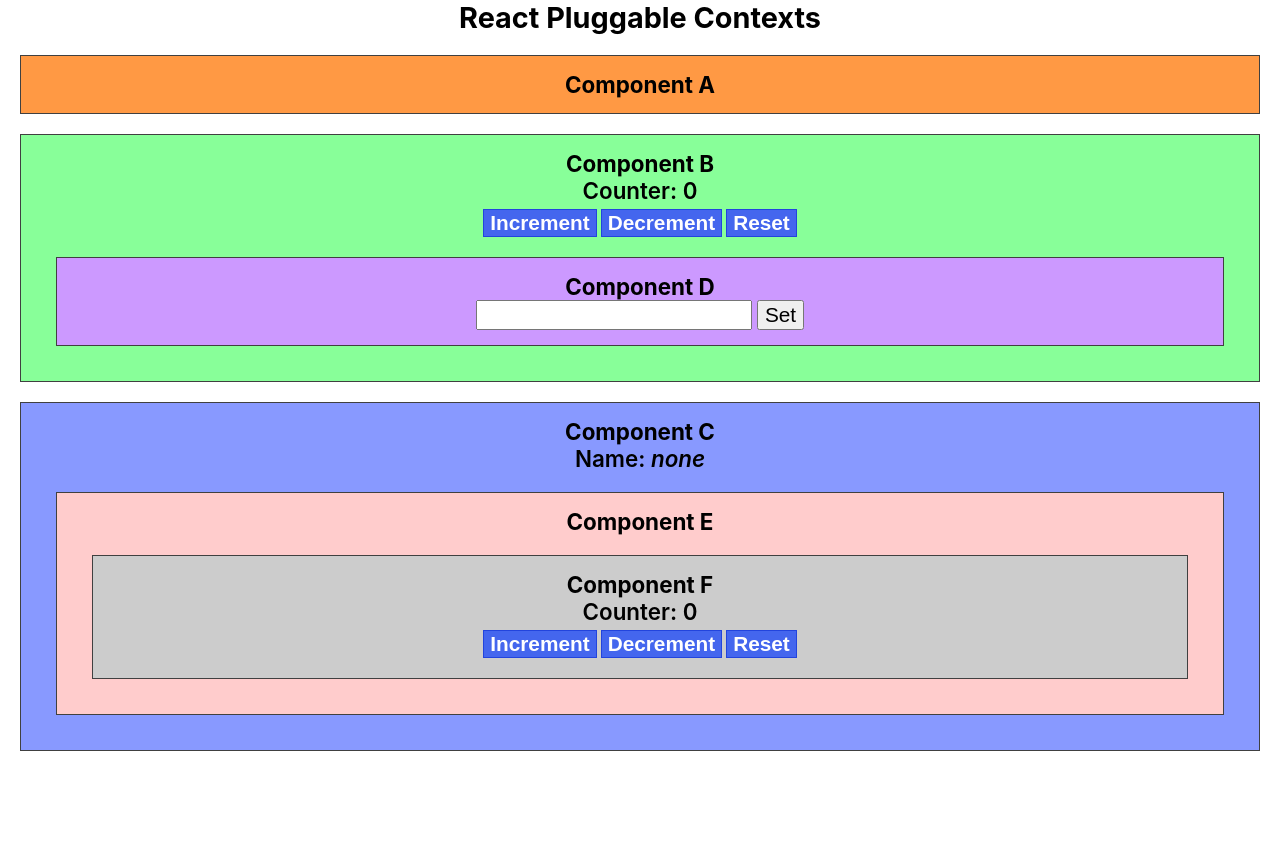
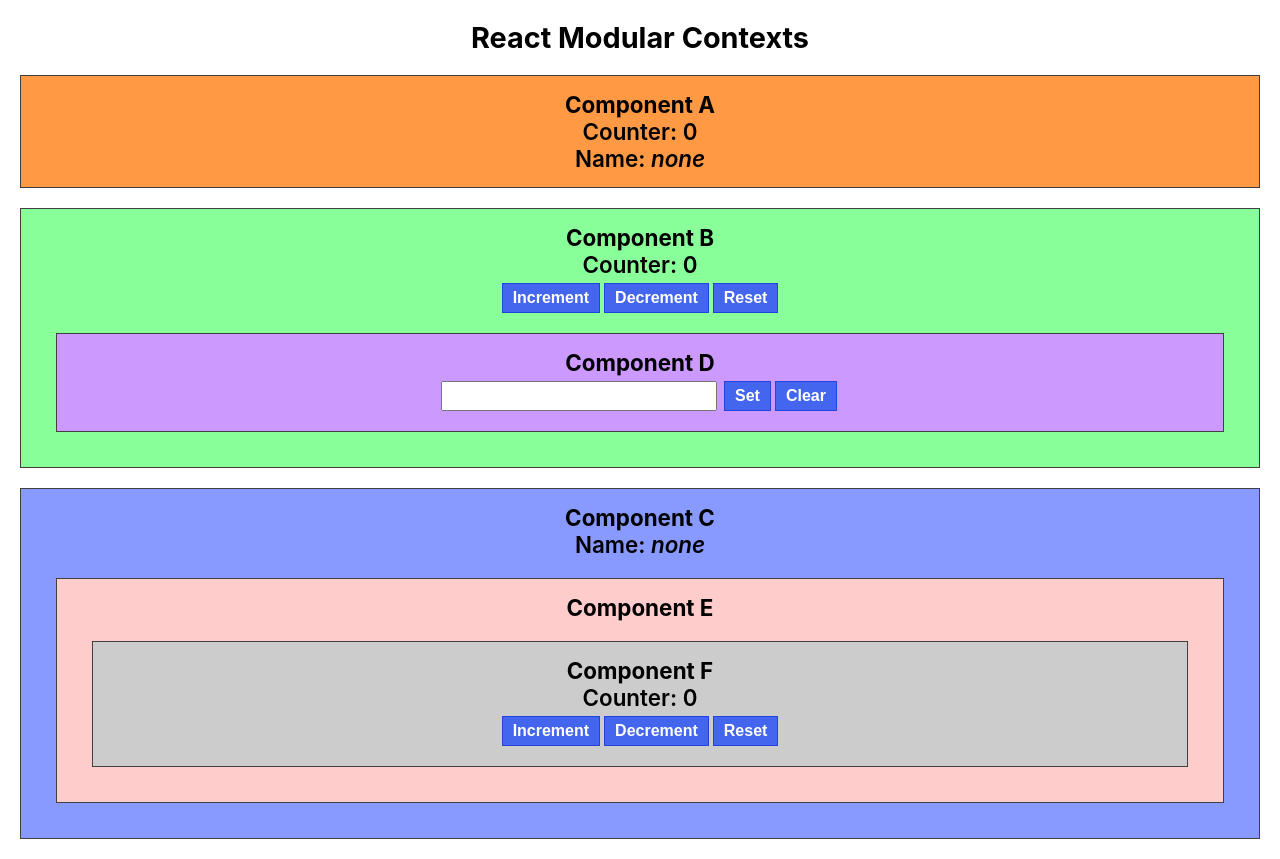
Before and after one commit to forresttanaka/ctxmod, a React (Create React App) app: page / in a window 1280 px wide. Before the commit the page ends 800 px from the top, so only its background shows below. Built offline with nearby package versions, Linux system fonts and the light colour scheme.

Commit message:
Comment and a little refactor

```diff
--- a/src/App.css
+++ b/src/App.css
@@ -5,7 +5,8 @@
 }
 
 h1 {
-  margin: 0;
+  margin-top: 20px;
+  margin-bottom: 0;
   font-size: 1.8rem;
 }
 
@@ -15,12 +16,30 @@
 }
 
 button {
+  margin-right: 2px;
+  margin-left: 2px;
+  padding: 5px 10px;
+  font-size: 1rem;
+  font-weight: 600;
+  color: #fff;
+  background-color: #46e;
+  border: 1px solid #24d;
+}
+
+.name-controls {
+  display: flex;
+  justify-content: center;
+  margin: 5px 0;
+}
+
+.name-controls input {
+  display: block;
+  margin-right: 5px;
   font-size: 1.3rem;
 }
 
-.name-controls input {
-  margin-right: 5px;
-  font-size: 1.3rem;
+.name-controls button {
+  display: block;
 }
 
 .component {
@@ -58,12 +77,3 @@
   margin: 5px 0;
   justify-content: center;
 }
-
-.counter-controls button {
-  margin-right: 2px;
-  margin-left: 2px;
-  font-weight: 600;
-  color: #fff;
-  background-color: #46e;
-  border: 1px solid #24d;
-}
--- a/src/App.js
+++ b/src/App.js
@@ -2,7 +2,7 @@
 import ComponentA from './component_a';
 import ComponentB from './component_b';
 import ComponentC from './component_c';
-import { GlobalContext, useGlobalContext } from './context';
+import { GlobalCtxmod, useGlobalContext } from './context';
 import './App.css';
 
 
@@ -11,12 +11,12 @@
 
     return (
         <div className="App">
-            <h1>React Pluggable Contexts</h1>
-            <GlobalContext.Provider value={modules}>
+            <h1>React Modular Contexts</h1>
+            <GlobalCtxmod.Provider value={modules}>
                 <ComponentA />
                 <ComponentB />
                 <ComponentC />
-            </GlobalContext.Provider>
+            </GlobalCtxmod.Provider>
         </div>
     );
 }
--- a/src/component_a.js
+++ b/src/component_a.js
@@ -1,22 +1,17 @@
 import React from 'react';
-import { globalContextRegistry } from './context';
+import { GlobalCtxmod } from './context';
 
 
-const useModuleA = () => {
-    const [department, setDepartment] = React.useState('marketing');
-    return {
-        department,
-        setDepartment,
-    }
+const ComponentA = () => {
+    const { moduleCounter, moduleName } = React.useContext(GlobalCtxmod);
+
+    return (
+        <div className="component component--a">
+            <h2>Component A</h2>
+            <div>Counter: {moduleCounter.counter}</div>
+            <div>Name: {moduleName.name || <i>none</i>}</div>
+        </div>
+    );
 };
 
-globalContextRegistry.register('moduleA', useModuleA);
-
-
-const ComponentA = () => (
-    <div className="component component--a">
-        <h2>Component A</h2>
-    </div>
-);
-
 export default ComponentA;
--- a/src/component_b.js
+++ b/src/component_b.js
@@ -1,11 +1,11 @@
 import React from 'react';
 import ComponentD from './component_d';
-import { GlobalContext } from './context';
+import { GlobalCtxmod } from './context';
 import CounterControls from './counter';
 
 
 const ComponentB = () => {
-    const { moduleCounter } = React.useContext(GlobalContext);
+    const { moduleCounter } = React.useContext(GlobalCtxmod);
 
     return (
         <div className="component component--b">
--- a/src/component_c.js
+++ b/src/component_c.js
@@ -1,10 +1,10 @@
 import React from 'react';
 import ComponentE from './component_e';
-import { GlobalContext } from './context';
+import { GlobalCtxmod } from './context';
 
 
 const ComponentC = () => {
-    const { moduleName } = React.useContext(GlobalContext);
+    const { moduleName } = React.useContext(GlobalCtxmod);
 
     return (
         <div className="component component--c">
--- a/src/component_f.js
+++ b/src/component_f.js
@@ -1,10 +1,10 @@
 import React from 'react';
-import { GlobalContext } from './context';
+import { GlobalCtxmod } from './context';
 import CounterControls from './counter';
 
 
 const ComponentF = () => {
-    const { moduleCounter } = React.useContext(GlobalContext);
+    const { moduleCounter } = React.useContext(GlobalCtxmod);
 
     return (
         <div className="component component--f">
--- a/src/context.js
+++ b/src/context.js
@@ -3,13 +3,14 @@
 
 /**
  * Manages the context registry that allows React components at any level of the hierarchy to
- * access the same set of global states and actions.
+ * access the same set of states and actions regardless of where they appear within that hierarchy
+ * and without prop drilling.
  *
  * The <App> component owns the global context, but other portions of the web app can establish
  * their own context for their own sub hierarchies to share.
  */
 
-class ContextRegistryCore {
+class CtxmodRegistryCore {
     constructor() {
         this._registry = {};
     }
@@ -44,14 +45,16 @@
 
 
 /**
- * Global context registry must be imported by each module needing to register their own module.
+ * Global context registry must be imported by each module needing to register their own context
+ * modules to the global context.
  */
-export const globalContextRegistry = new ContextRegistryCore();
+export const globalCtxmodRegistry = new CtxmodRegistryCore();
+
 
 /**
- * Global context itself imported by global context consumers.
+ * Global context imported by global context consumers.
  */
-export const GlobalContext = React.createContext(null);
+export const GlobalCtxmod = React.createContext(null);
 
 
 /**
@@ -63,8 +66,8 @@
 
     // Add the objects containing each registered module's states and actions. Each module is a
     // custom hook that must be called unconditionally in this fuction.
-    for (const retrieve of globalContextRegistry.retrieve()) {
-        allModules[retrieve.name] = retrieve.module();
+    for (const ctxmodName of globalCtxmodRegistry.retrieve()) {
+        allModules[ctxmodName.name] = ctxmodName.module();
     }
 
     return allModules;
--- a/src/counter.js
+++ b/src/counter.js
@@ -2,7 +2,7 @@
  * Module to demonstrate a counter and counter controls using the context registry.
  */
 import React from 'react';
-import { GlobalContext, globalContextRegistry } from './context';
+import { GlobalCtxmod, globalCtxmodRegistry } from './context';
 
 
 /**
@@ -28,28 +28,45 @@
  */
 const useModuleCounter = () => {
     const [counter, dispatch] = React.useReducer(module1Reducer, module1Initial);
+
+    const increment = () => {
+        dispatch('increment');
+    };
+
+    const decrement = () => {
+        dispatch('decrement');
+    };
+
+    const reset = () => {
+        dispatch('reset');
+    };
+
     return {
         // states
         counter,
         // actions
-        dispatch,
+        increment,
+        decrement,
+        reset,
+        // You could alternatively simply return `dispatch`, so consumers call `dispatch` for this
+        // module, passing it the reducer action.
     }
 };
 
-globalContextRegistry.register('moduleCounter', useModuleCounter);
+globalCtxmodRegistry.register('moduleCounter', useModuleCounter);
 
 
 /**
  * Component for the counter controls.
  */
 const CounterControls = () => {
-    const { moduleCounter } = React.useContext(GlobalContext);
+    const { moduleCounter } = React.useContext(GlobalCtxmod);
 
     return (
         <div className="counter-controls">
-            <button onClick={() => moduleCounter.dispatch('increment')}>Increment</button>
-            <button onClick={() => moduleCounter.dispatch('decrement')}>Decrement</button>
-            <button onClick={() => moduleCounter.dispatch('reset')}>Reset</button>
+            <button onClick={() => moduleCounter.increment()}>Increment</button>
+            <button onClick={() => moduleCounter.decrement()}>Decrement</button>
+            <button onClick={() => moduleCounter.reset()}>Reset</button>
         </div>
     )
 };
--- a/src/name.js
+++ b/src/name.js
@@ -2,7 +2,7 @@
  * Module to demonstrate a counter and counter controls using the context registry.
  */
 import React from 'react';
-import { GlobalContext, globalContextRegistry } from './context';
+import { GlobalCtxmod, globalCtxmodRegistry } from './context';
 
 
 /**
@@ -18,7 +18,7 @@
     }
 };
 
-globalContextRegistry.register('moduleName', useModuleName);
+globalCtxmodRegistry.register('moduleName', useModuleName);
 
 
 /**
@@ -26,16 +26,22 @@
  */
 const NameControls = () => {
     const [enteredName, setEnteredName] = React.useState('');
-    const { moduleName } = React.useContext(GlobalContext);
+    const { moduleName } = React.useContext(GlobalCtxmod);
 
     const handleChange = (e) => {
         setEnteredName(e.target.value);
+    }
+
+    const handleClear = () => {
+        setEnteredName('');
+        moduleName.setName('');
     }
 
     return (
         <div className="name-controls">
             <input type="text" value={enteredName} onChange={handleChange} />
             <button onClick={() => moduleName.setName(enteredName)}>Set</button>
+            <button onClick={handleClear}>Clear</button>
         </div>
     )
 };
```
